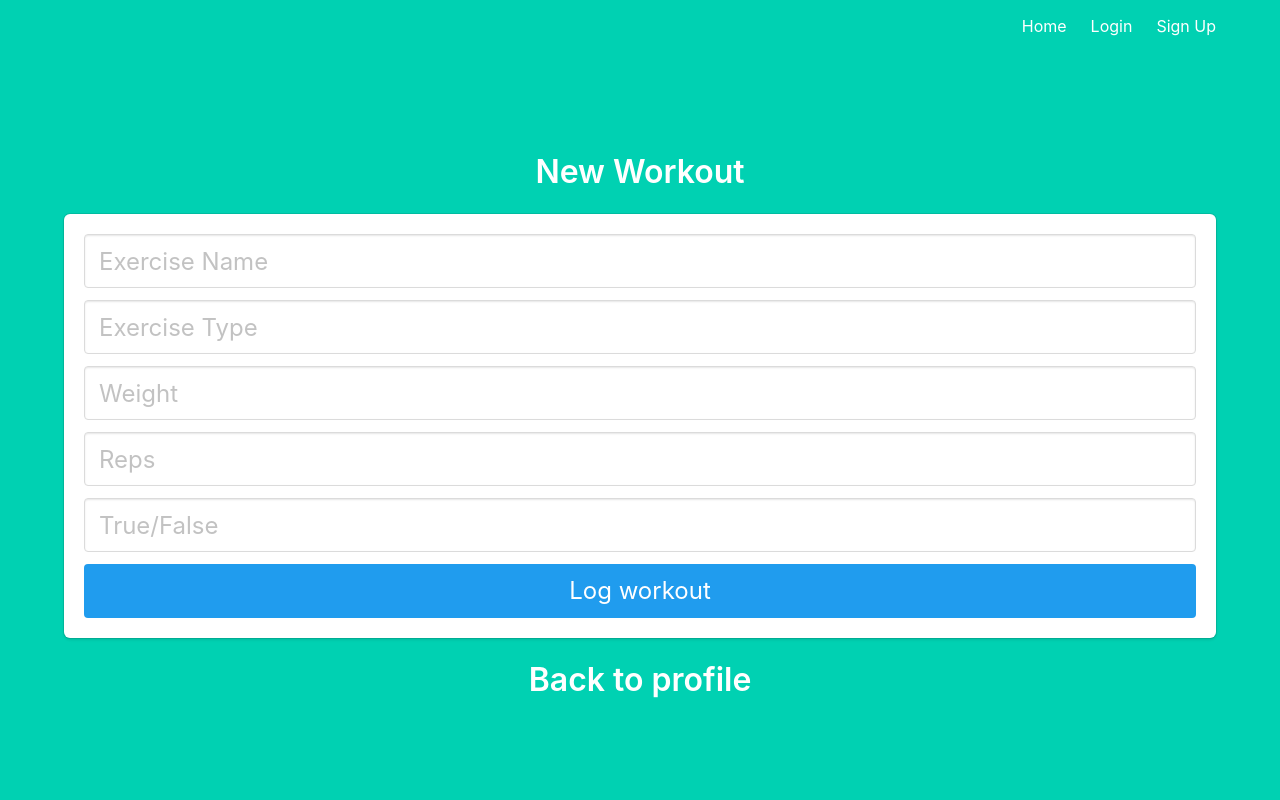
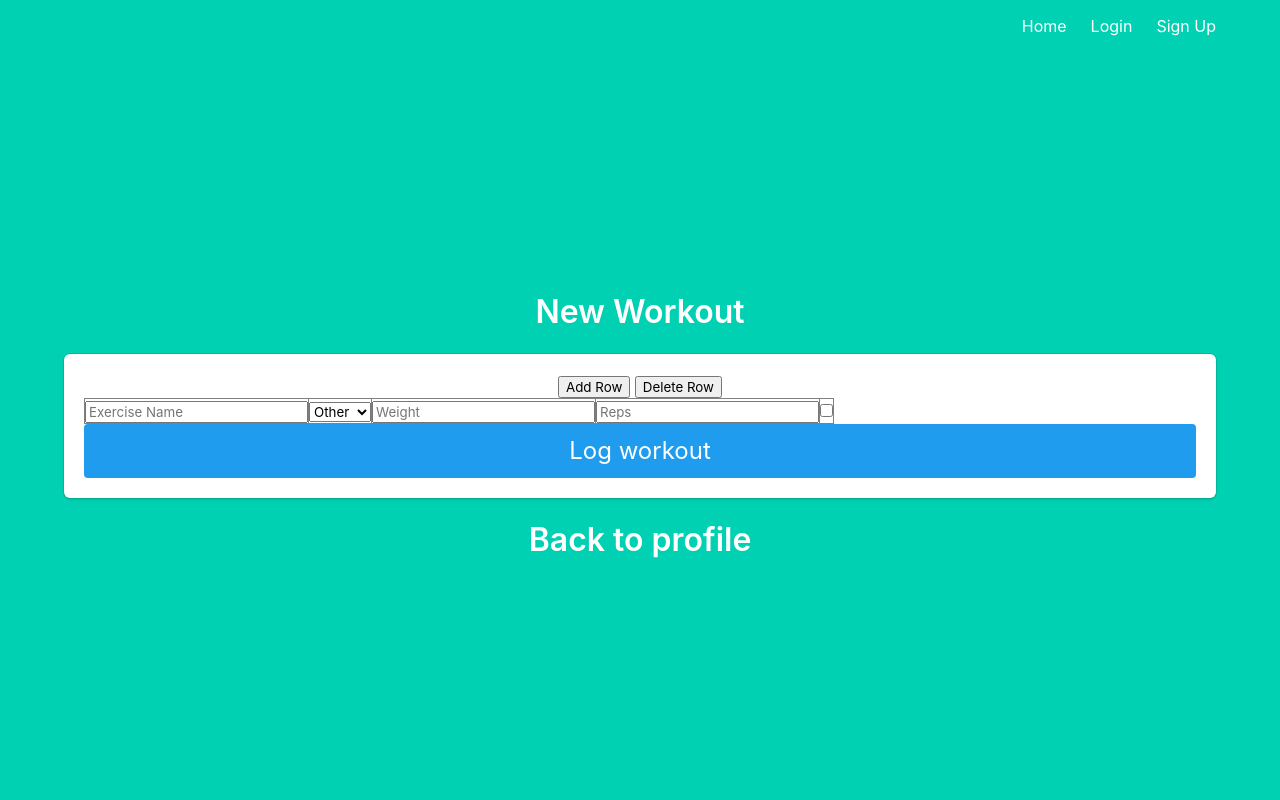
Before and after one commit to jtsuchiyama/workout, a Flask app: template templates/newlog.html in a window 1280 px wide. Run offline with Flask 2, Linux system fonts and the light colour scheme; the template is opened without the code that fills it, so the values that code supplies are empty.

Commit message:
Initial dynamic table

```diff
--- a/main.py
+++ b/main.py
@@ -27,6 +27,9 @@ def log_post():
     reps = request.form.get('reps')
     completion = request.form.get('completion')
 
+    if completion == None:
+        completion = "false"
+
     new_log = Set(name=name, typ=typ, weight=weight, reps=reps, completion=completion)
     db.session.add(new_log)
     db.session.commit()
--- a/templates/newlog.html
+++ b/templates/newlog.html
@@ -1,40 +1,99 @@
 {% extends "base.html" %}
 
 {% block content %}
+<HEAD>
+	<TITLE> Add/Remove dynamic rows in HTML table </TITLE>
+	<SCRIPT language="javascript">
+		function addRow(tableID) {
+
+			var table = document.getElementById(tableID);
+
+			var rowCount = table.rows.length;
+			var row = table.insertRow(rowCount);
+
+			var colCount = table.rows[0].cells.length;
+
+			for(var i=0; i<colCount; i++) {
+
+				var newcell	= row.insertCell(i);
+
+				newcell.innerHTML = table.rows[0].cells[i].innerHTML;
+				//alert(newcell.childNodes);
+				switch(newcell.childNodes[0].type) {
+					case "text":
+							newcell.childNodes[0].value = "";
+							break;
+					case "checkbox":
+							newcell.childNodes[0].checked = false;
+							break;
+					case "select-one":
+							newcell.childNodes[0].selectedIndex = 0;
+							break;
+				}
+			}
+		}
+
+		function deleteRow(tableID) {
+			try {
+			var table = document.getElementById(tableID);
+			var rowCount = table.rows.length;
+
+			for(var i=0; i<rowCount; i++) {
+				var row = table.rows[i];
+				var chkbox = row.cells[0].childNodes[0];
+				if(null != chkbox && true == chkbox.checked) {
+					if(rowCount <= 1) {
+						alert("Cannot delete all the rows.");
+						break;
+					}
+					table.deleteRow(i);
+					rowCount--;
+					i--;
+				}
+
+
+			}
+			}catch(e) {
+				alert(e);
+			}
+		}
+
+	</SCRIPT>
+</HEAD>
+
 <h3 class="title">
   New Workout
 </h3>
 <div class="box">
     <form method="POST" action="/newlog">
-        <div class="field">
-            <div class="control">
-                <input class="input is-large" name="name" placeholder="Exercise Name">
-            </div>
-        </div>
+        <BODY>
 
-        <div class="field">
-            <div class="control">
-                <input class="input is-large" name="typ" placeholder="Exercise Type">
-            </div>
-        </div>
+            <INPUT type="button" value="Add Row" onclick="addRow('dataTable')" />
 
-        <div class="field">
-            <div class="control">
-                <input class="input is-large" type="number" name="weight" placeholder="Weight">
-            </div>
-        </div>
+            <INPUT type="button" value="Delete Row" onclick="deleteRow('dataTable')" />
 
-        <div class="field">
-            <div class="control">
-                <input class="input is-large" type="number" name="reps" placeholder="Reps">
-            </div>
-        </div>
+            <TABLE id="dataTable" width="350px" border="1">
+                <TR>
 
-        <div class="field">
-            <div class="control">
-                <input class="input is-large"  name="completion" placeholder="True/False">
-            </div>
-        </div>
+                    <TD><INPUT type="text" name="name" placeholder="Exercise Name"/></TD>
+                    <TD>
+                        <SELECT name="typ" placeholder="Other">
+                            <OPTION value="Other">Other</OPTION>
+                            <OPTION value="Abs">Abs</OPTION>
+                            <OPTION value="Back">Back</OPTION>
+                            <OPTION value="Bicep">Bicep</OPTION>
+                            <OPTION value="Chest">Chest</OPTION>
+                            <OPTION value="Legs">Legs</OPTION>
+                            <OPTION value="Tricep">Tricep</OPTION>
+                        </SELECT>
+                    </TD>
+                    <TD><INPUT type="number" name="weight" placeholder="Weight"/></TD>
+                    <TD><INPUT type="number" name="reps" placeholder="Reps"/></TD>
+                    <TD><INPUT type="checkbox" name="completion"/></TD>
+
+                </TR>
+            </TABLE>
+        </BODY>
 
         <button class="button is-block is-info is-large is-fullwidth">Log workout</button>
     </form>
```
